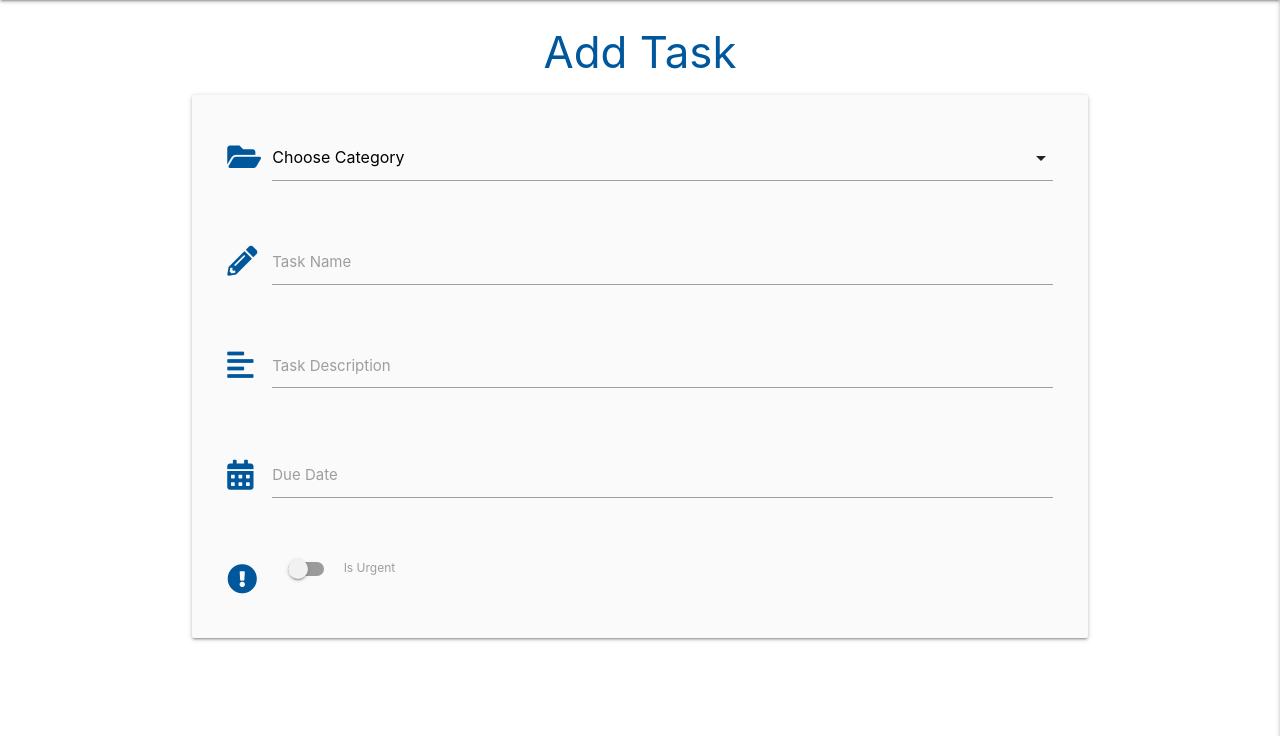
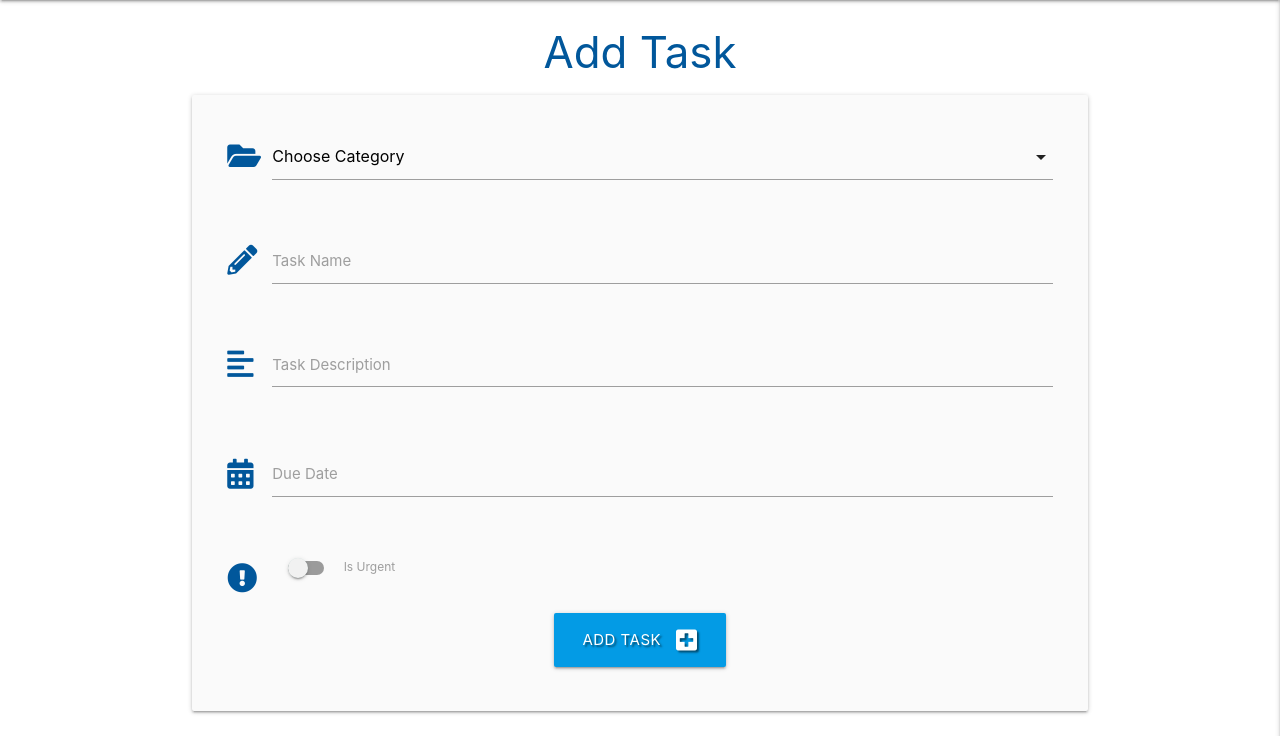
Before and after one commit to meltaylor78/mongoDB_flask_project, a Flask app: page /add_task in a window 1280 px wide. Shown: the part 64-800 px from the top of the page. Run offline with Flask 2, Linux system fonts and the light colour scheme; data that the repository does not hold is empty; some libraries are stand-ins or nearby versions.

Commit message:
allow user submit tasks to DB

```diff
--- a/app.py
+++ b/app.py
@@ -99,10 +99,25 @@ def logout():
     return redirect(url_for("login"))
 
 
-@app.route("/add_task")
+@app.route("/add_task", methods=["GET", "POST"])
 def add_task():
+    if request.method == "POST":
+        is_urgent = "on" if request.form.get("is_urgent") else "off"
+        task = {
+            "category_name": request.form.get("category_name"),
+            "task_name": request.form.get("task_name"),
+            "task_description": request.form.get("task_description"),
+            "is_urgent": is_urgent,
+            "due_date": request.form.get("due_date"),
+            "created_by": session["user"]
+        }
+        mongo.db.tasks.insert_one(task)
+        flash("Task Successfully Added")
+        return redirect(url_for("get_tasks"))
+
     categories = mongo.db.categories.find().sort("category_name", 1)
     return render_template("add_task.html", categories=categories)
+
 
 
 
--- a/templates/add_task.html
+++ b/templates/add_task.html
@@ -4,7 +4,7 @@
     <h3 class="light-blue-text text-darken-4 center-align">Add Task</h3>
 
     <div class="row card-panel grey lighten-5">
-        <form class="col s12" method="POST" action=""></form>
+        <form class="col s12" method="POST" action="{{ url_for('add_task') }}">
         <div class="row">
             <div class="input-field col s12">
                 <i class="fas fa-folder-open prefix light-blue-text text-darken-4"></i>
@@ -14,7 +14,7 @@
                     <option value="{{ category.category_name }}">{{ category.category_name }}</option>
                     {% endfor %}
                     <label for="category_name">Task Category</label>
-                    </select>
+                </select>
             </div>
         </div>
         <div class="row">
@@ -53,6 +53,13 @@
                 </div>
             </div>
         </div>
+        <div class="row">
+            <div class="col s12 center-align">
+                <button type="submit" class="btn-large light-blue darken-1 text-shadow">
+                    Add Task <i class="fas fa-plus-square right"></i>
+                </button>
+            </div>
+        </div>
         </form>
     </div>
 
--- a/templates/tasks.html
+++ b/templates/tasks.html
@@ -1,6 +1,6 @@
 {% extends "base.html" %}
 {% block content %}
-
+    <h3 class="light-blue-text text-darken-4 center-align">All Tasks</h3>
     <ul class="collapsible">
         {% for task in tasks %}
         <li>
@@ -14,6 +14,7 @@
             <div class="collapsible-body">
                 <strong>{{ task.category_name }}</strong>
                 <p>{{ task.task_description }}</p>
+                <p><em>by: s{{ task.created_by }}</em></p>
         </li>
         {% endfor %}
     </ul>
```
